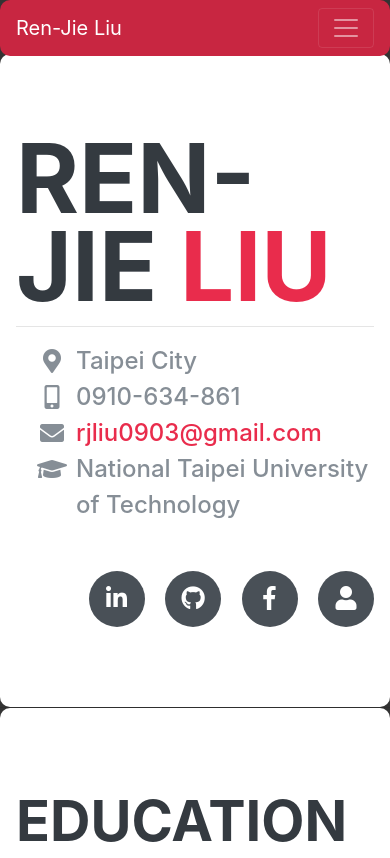
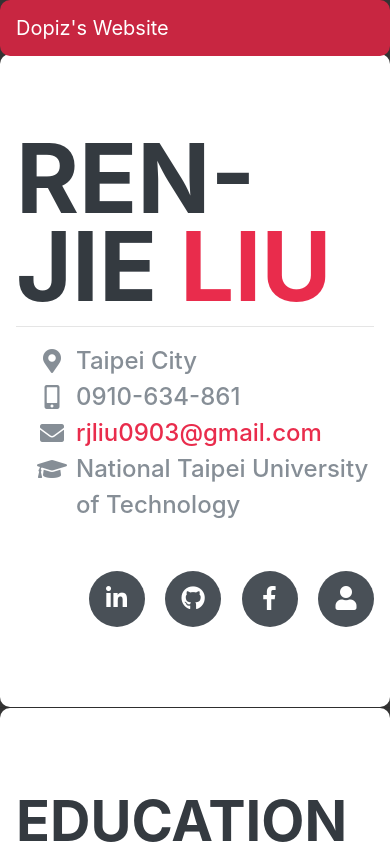
Before and after one commit to Dopiz/Website, a plain HTML site: page index.html in a window 390 px wide. Shown: the top 858 px of the page. Drawn offline with nearby package versions, Linux system fonts and the light colour scheme; no server answers; a web font is replaced by a local one.

Commit message:
Update index.html

```diff
--- a/index.html
+++ b/index.html
@@ -36,14 +36,11 @@
 <body id="page-top">
     <nav class="navbar navbar-expand-lg navbar-dark bg-primary fixed-top" id="sideNav">
         <a class="navbar-brand js-scroll-trigger" href="#page-top">
-            <span class="d-block d-lg-none">Ren-Jie Liu</span>
+            <span class="d-block d-lg-none">Dopiz's Website</span>
             <span class="d-none d-lg-block">
                 <img class="img-fluid img-profile rounded-circle mx-auto mb-2" src="img/profile.jpg" alt="">
             </span>
         </a>
-        <button class="navbar-toggler" type="button" data-toggle="collapse" data-target="#navbarSupportedContent"
-            aria-controls="navbarSupportedContent" aria-expanded="false" aria-label="Toggle navigation">
-            <span class="navbar-toggler-icon"></span>
         </button>
         <div class="collapse navbar-collapse" id="navbarSupportedContent">
             <ul class="navbar-nav">
```
